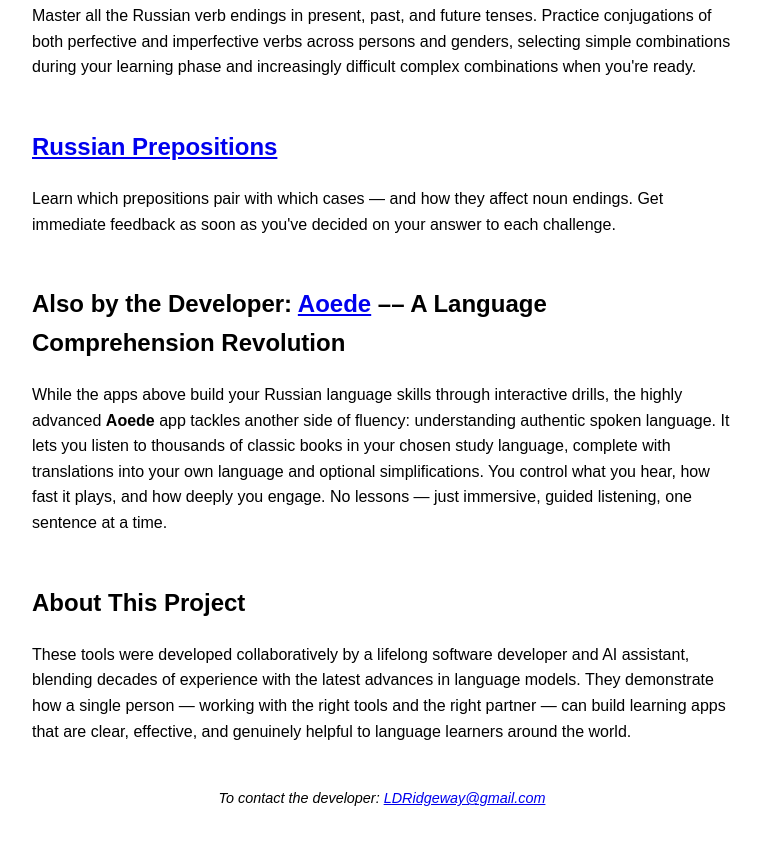
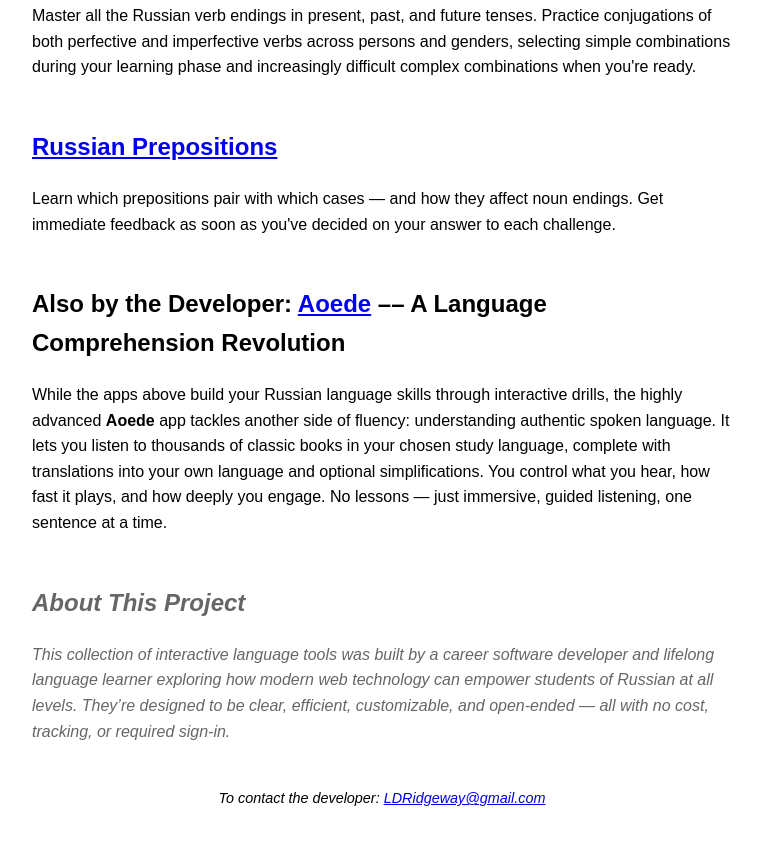
Before and after one commit to LindsayRidgeway/russian-study-tools, a plain HTML site: page index.html in a window 1280 px wide. Shown: the part 846-1688 px from the top of the page, without its empty margins (258-1019 px from the left). Drawn offline with Linux system fonts and the light colour scheme.

Commit message:
Updated text

```diff
--- a/index.html
+++ b/index.html
@@ -23,6 +23,15 @@
       font-style: italic;
       margin-top: 3em;
       text-align: center;
+    }
+    .about {
+      color: #666;
+      font-style: italic;
+      margin-top: 3em;
+    }
+    .about h2 {
+      font-style: italic;
+      color: #666;
     }
   </style>
 </head>
@@ -62,10 +71,12 @@
     While the apps above build your Russian language skills through interactive drills, the highly advanced <strong>Aoede</strong> app tackles another side of fluency: understanding authentic spoken language. It lets you listen to thousands of classic books in your chosen study language, complete with translations into your own language and optional simplifications. You control what you hear, how fast it plays, and how deeply you engage. No lessons — just immersive, guided listening, one sentence at a time.
   </p>
 
-  <h2>About This Project</h2>
-  <p>
-    These tools were developed collaboratively by a lifelong software developer and AI assistant, blending decades of experience with the latest advances in language models. They demonstrate how a single person — working with the right tools and the right partner — can build learning apps that are clear, effective, and genuinely helpful to language learners around the world.
-  </p>
+  <div class="about">
+    <h2>About This Project</h2>
+    <p>
+      This collection of interactive language tools was built by a career software developer and lifelong language learner exploring how modern web technology can empower students of Russian at all levels. They’re designed to be clear, efficient, customizable, and open-ended — all with no cost, tracking, or required sign-in.
+    </p>
+  </div>
 
   <div class="footer">
     To contact the developer: <a href="mailto:LDRidgeway@gmail.com">LDRidgeway@gmail.com</a>
```
